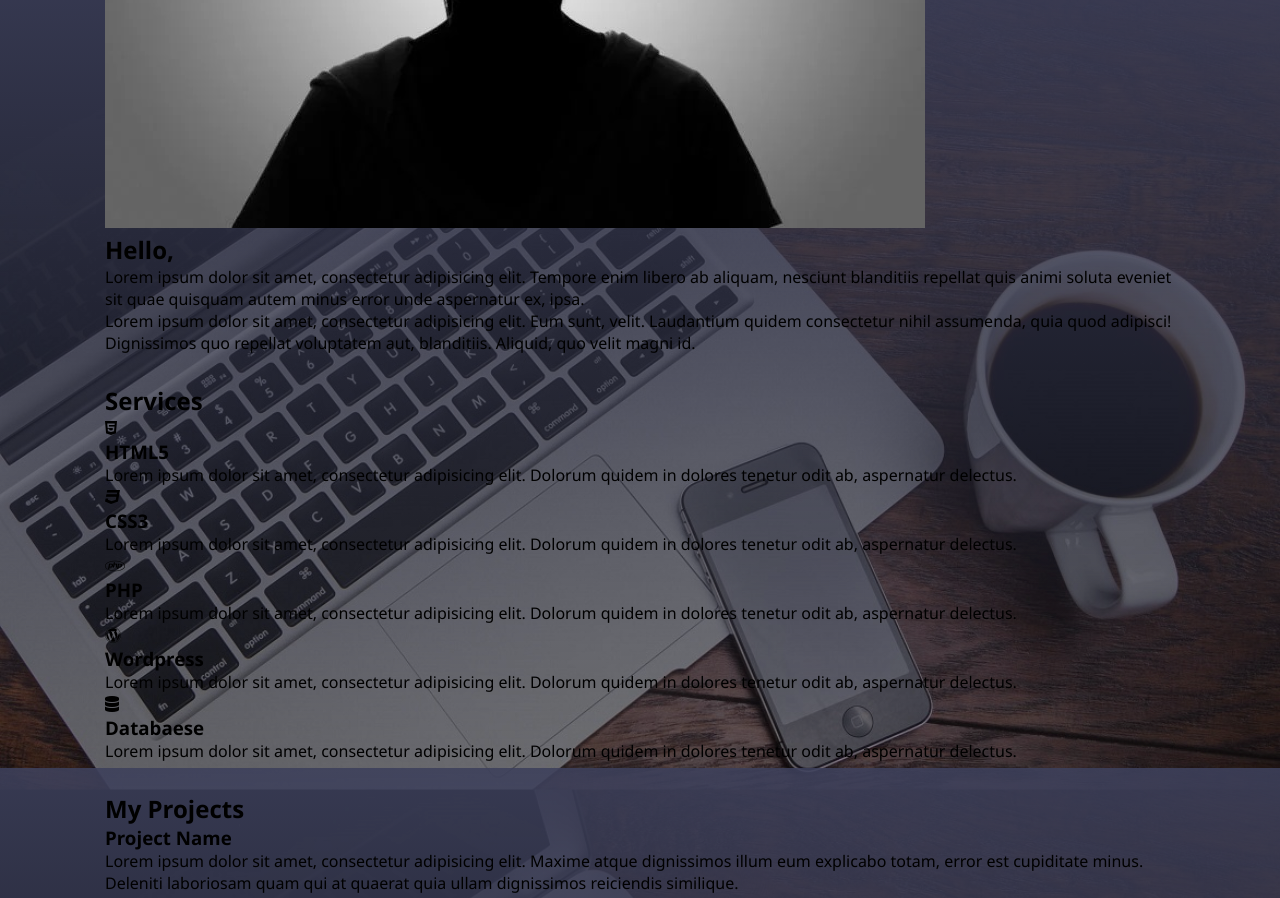
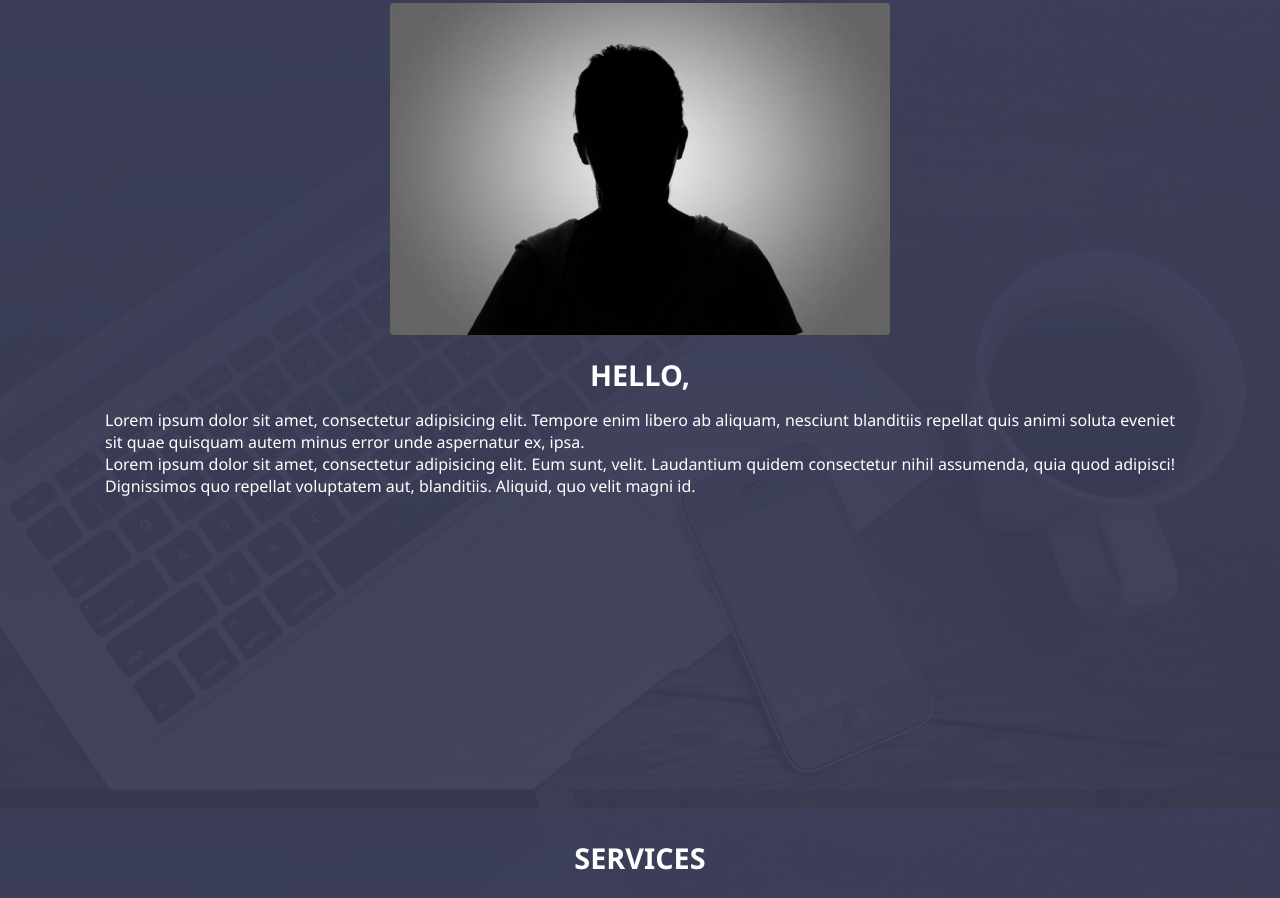
Before and after one commit to v-aivaras/frontend-portfolio, a plain HTML site: page index.html in a window 1280 px wide. Shown: the part 832-1730 px from the top of the page. Drawn offline with Linux system fonts and the light colour scheme.

Commit message:
Added style to Services section

```diff
--- a/css/style.css
+++ b/css/style.css
@@ -37,6 +37,11 @@ header {
     position: fixed;
     width: 100%;
     z-index: 99;
+    transition: 0.4s;
+}
+
+#header:hover {
+    background-color: #3d405be5;
 }
 
 #header.open #navigation {
@@ -50,7 +55,6 @@ header {
 
 #header.scrolled {
     background-color: #3d405b;
-    background-color: #3d405b;
 }
 
 #logo {
@@ -61,15 +65,13 @@ header {
 
 #logo a {
     font-size: 1.5rem;
-    padding: 20px;
 }
 
 #nav-toggle {
-    width: 70px;
+    width: 25%;
     display: inline-block;
     font-size: 1.5rem;
-    text-align: center;
-    padding: 10px;
+    text-align: right;
     border-radius: 10px;
 }
 
@@ -101,7 +103,7 @@ header a {
 
 /* Intro */
 #intro {
-    min-height: 500px;
+    min-height: 100vh;
     text-align: center;
 }
 
@@ -147,3 +149,90 @@ header a {
 .btn i {
     padding-right: 10px;
 }
+
+/* About me  */
+#about-me {
+    min-height: 100vh;
+    padding: 20px 0;
+    color: #fff;
+    background-color: #3d405bde;
+    text-align: center;
+}
+
+#about-me img {
+    width: 80%;
+    max-width: 500px;
+    border-radius: 4px;
+}
+.whoiam-text h3 {
+    padding: 15px;
+    font-size: 1.8rem;
+    text-transform: uppercase;
+}
+
+.whoiam-text p {
+    text-align: justify;
+}
+
+/* Services  */
+#services {
+    min-height: 100vh;
+    margin: 40px 0;
+    padding: px 0;
+    color: #fff;
+    background-color: #3d405bde;
+    text-align: center;
+}
+
+#services h2 {
+    padding: 15px;
+    font-size: 1.8rem;
+    text-transform: uppercase;
+}
+
+.service {
+    margin: 20px 0;
+    text-align: center;
+}
+
+.service:hover .service-icon {
+    outline: 5px solid #e07a5f;
+    background-color: #e07a5f;
+    outline-offset: 5px;
+}
+
+.service:hover .service-title {
+    color: #e07a5f;
+}
+
+.service:hover .service-desc {
+    opacity: 1;
+}
+
+.service-icon {
+    font-size: 3.5rem;
+    margin: 35px 0;
+    background-color: rgba(0,0,0,0.1);
+    display: inline-block;
+    width: 110px;
+    height: 110px;
+    padding: 20px;
+    transform: rotate(45deg);
+    transition: background-color 0.4s, outline 0.4s, outline-offset 0.4s;
+    outline: 5px solid transparent;
+    outline-offset: 0px;
+}
+
+.service-icon i {
+    transform: rotate(-45deg);
+}
+
+.service-title {
+    padding: 20px 0;
+    font-size: 1.6rem;
+}
+
+.service-desc {
+    opacity: 0;
+    transition: 0.4s;
+}
--- a/index.html
+++ b/index.html
@@ -48,7 +48,7 @@
                     <img src="images/profile.jpg" alt="Profile picture">
                 </div>
                 <div class="whoiam-text">
-                    <h2>Hello,</h2>
+                    <h3>Hello,</h3>
                     <p>Lorem ipsum dolor sit amet, consectetur adipisicing elit. Tempore enim libero ab aliquam, nesciunt blanditiis repellat quis animi soluta eveniet sit quae quisquam autem minus error unde aspernatur ex, ipsa.</p>
                     <p>Lorem ipsum dolor sit amet, consectetur adipisicing elit. Eum sunt, velit. Laudantium quidem consectetur nihil assumenda, quia quod adipisci! Dignissimos quo repellat voluptatem aut, blanditiis. Aliquid, quo velit magni id.</p>
                 </div>
@@ -109,7 +109,7 @@
                         <i class="fas fa-database"></i>
                     </div>
                     <div class="service-title">
-                        <h3>Databaese</h3>
+                        <h3>Databases</h3>
                     </div>
                     <div class="service-desc">
                         <p>Lorem ipsum dolor sit amet, consectetur adipisicing elit. Dolorum quidem in dolores tenetur odit ab, aspernatur delectus.</p>
```
